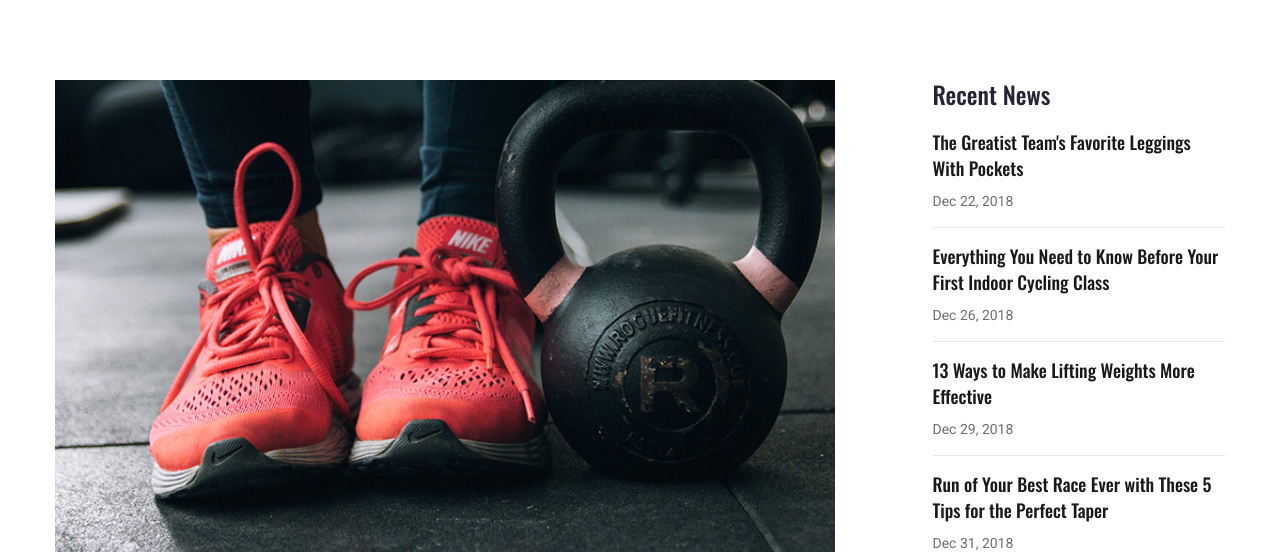
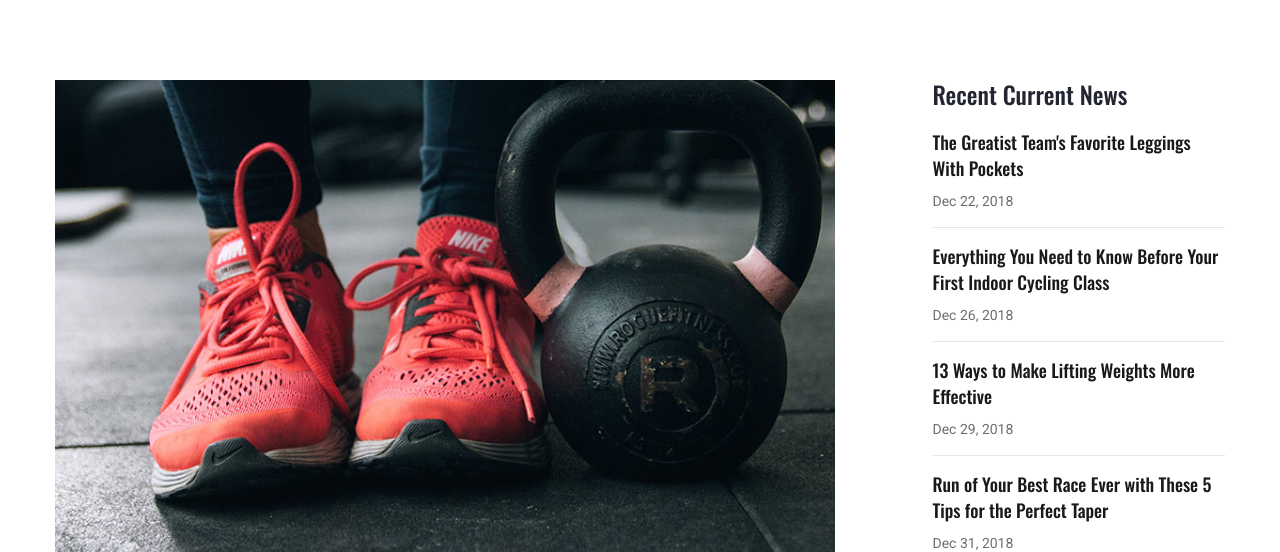
Before and after one commit to rammurti84/counselcareer, a Django app: page /blog/ in a window 1280 px wide. Shown: the part 294-846 px from the top of the page. Run offline with Django 3.2, Linux system fonts and the light colour scheme; some libraries are stand-ins or nearby versions.

Commit message:
addeddetails
Signed-off-by: Harsh kumar <68609382+harsh6768-svg@users.noreply.github.com>

```diff
--- a/templates/blog.html
+++ b/templates/blog.html
@@ -183,7 +183,7 @@
                 <div class="col-lg-3 offset-lg-1">
                     <div class="blog-sidebar">
                         <div class="sidebar-recent">
-                            <h4>Recent News</h4>
+                            <h4>Recent Current News</h4>
                             <div class="sr-item">
                                 <a href="#">
                                     <h5>The Greatist Team's Favorite Leggings With Pockets</h5>
```
